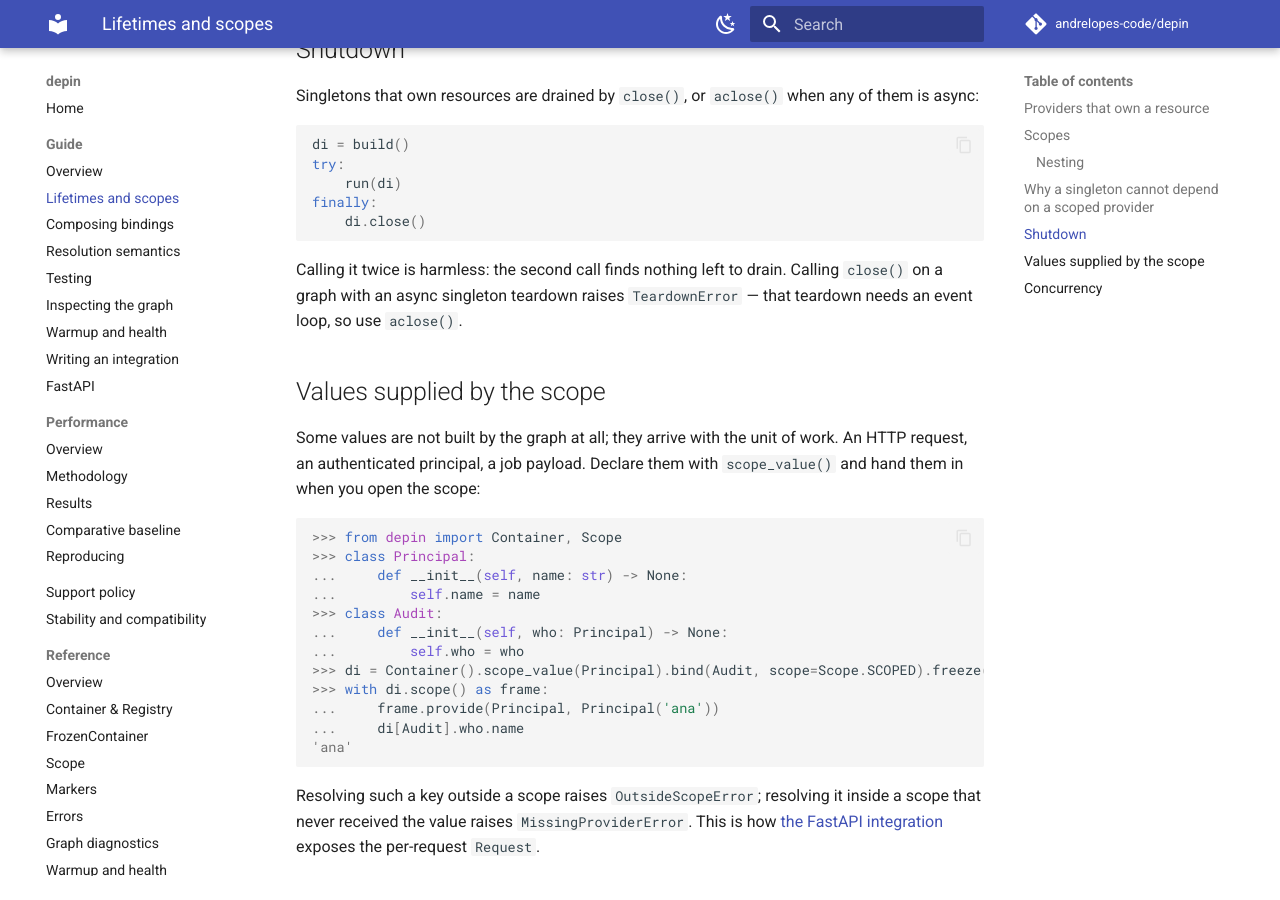
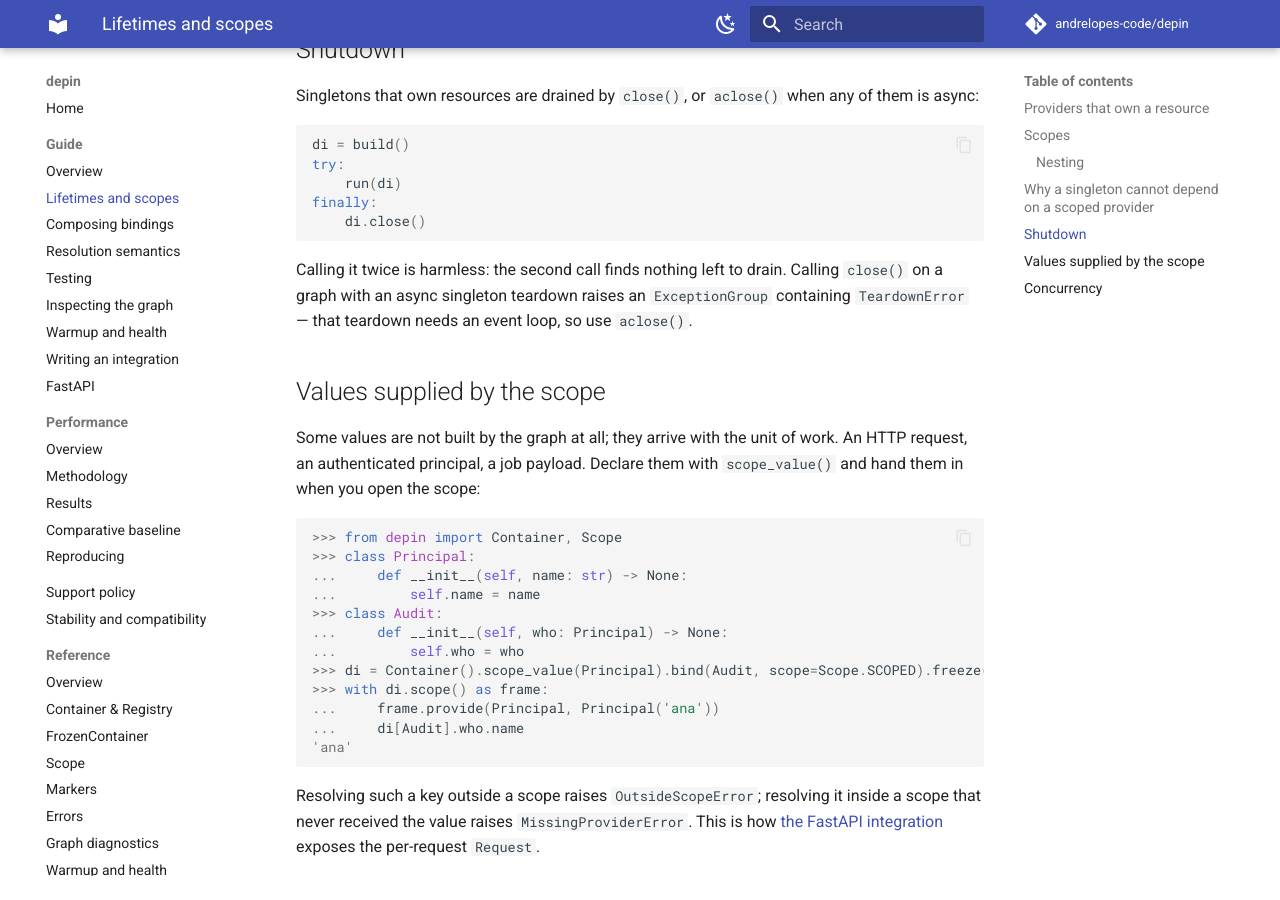
Before and after one commit to andrelopes-code/depin, an MkDocs documentation site: the page built from docs/guide/lifetimes.md, in a window 1280 px wide and 900 px high, scrolled down 2274 px. Built offline with MkDocs 1.6.1 and Material for MkDocs 9.7.7, drawn with Linux system fonts in a browser that asks for light colours; comment, search, counter and statistics services are not loaded; the version menu is left out.

Commit message:
docs: clarify grouped teardown failures

````diff
--- a/docs/guide/lifetimes.md
+++ b/docs/guide/lifetimes.md
@@ -116,8 +116,9 @@ finally:
 ```
 
 Calling it twice is harmless: the second call finds nothing left to drain.
-Calling `close()` on a graph with an async singleton teardown raises
-`TeardownError` — that teardown needs an event loop, so use `aclose()`.
+Calling `close()` on a graph with an async singleton teardown raises an
+`ExceptionGroup` containing `TeardownError` — that teardown needs an event
+loop, so use `aclose()`.
 
 ## Values supplied by the scope
 
````
Also changed, not shown: docs/guide/integrations.md (+2 -2 lines), 1 other file.
